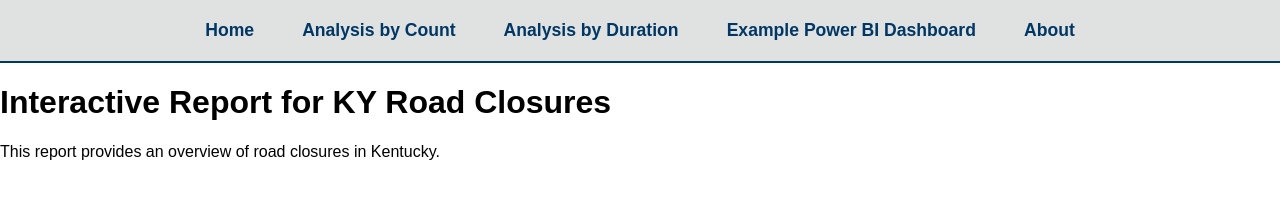
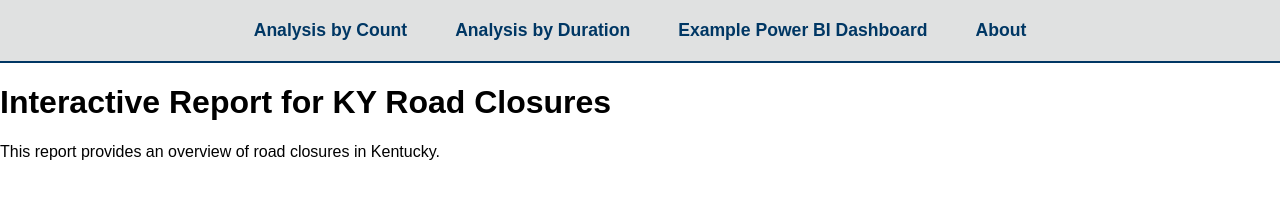
Before and after one commit to chrislambert-ky/report-ky-roadclosures, a website: page index.html in a window 1280 px wide. Drawn offline with Linux system fonts and the light colour scheme.

Commit message:
Update index.html

```diff
--- a/index.html
+++ b/index.html
@@ -8,7 +8,6 @@
 </head>
 <body>
     <nav class="main-nav">
-        <a class="nav-link" href="https://chrislambert-ky.github.io/report-ky-roadclosures">Home</a>
         <a class="nav-link" href="html/analysis_by_closure.html">Analysis by Count</a>
         <a class="nav-link" href="html/analysis_by_duration.html">Analysis by Duration</a>
         <a class="nav-link" href="html/powerbi.html">Example Power BI Dashboard</a>
```
